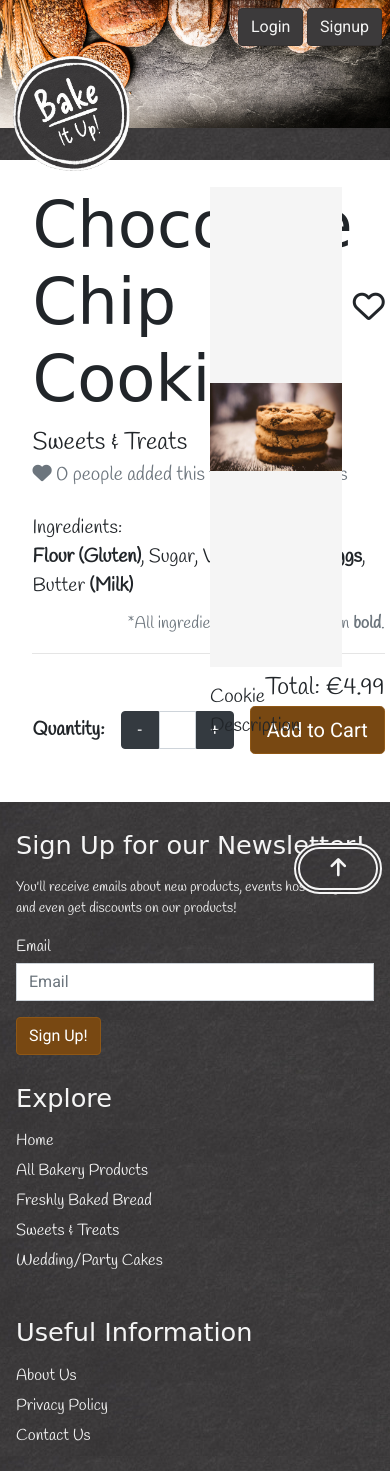
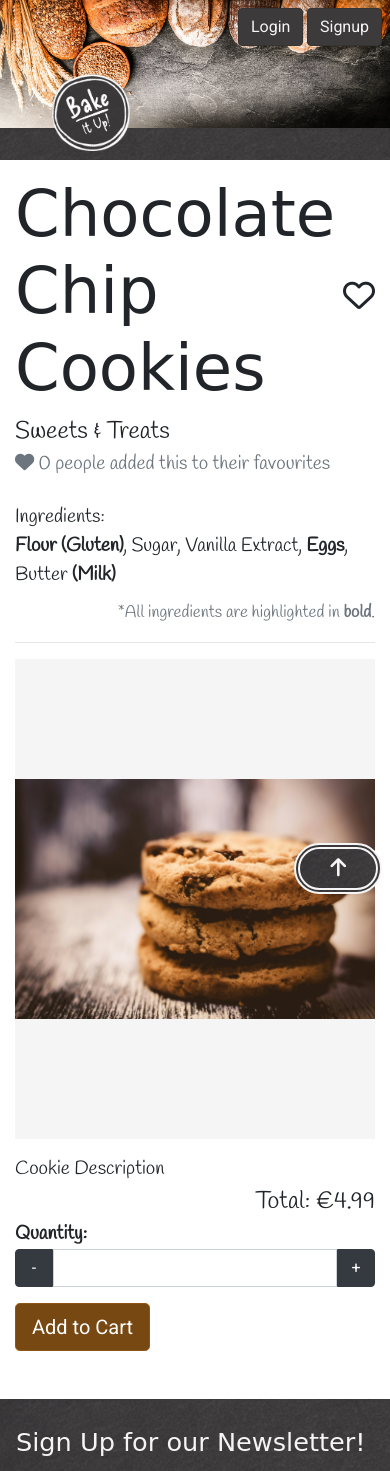
Before and after one commit to ShaneByrne0963/bake-it-up, a Django app: page /products/cookies in a window 390 px wide. Shown: the top 1471 px of the page. Run offline with Django 5.2, Linux system fonts and the light colour scheme; data comes from the database, SQL or seed files in the repository; some libraries are stand-ins or nearby versions; some web fonts are replaced.

Commit message:
Add styles for product detail page for smaller screens

```diff
--- a/products/static/products/css/products.css
+++ b/products/static/products/css/products.css
@@ -106,3 +106,17 @@
     border-top-right-radius: 0;
     border-bottom-right-radius: 0;
 }
+
+/* -----------------------------------------------------------------------MEDIA QUERIES
+
+/* --------------------------------------------------------Bootstrap's extra-large breakpoint */
+@media (max-width: 1200px) {
+    #logo-brand {
+        width: 20vw;
+        top: calc(-50% - 10vw);
+    }
+
+    #qty-selector {
+        display: block;
+    }
+}
--- a/products/templates/products/product_detail.html
+++ b/products/templates/products/product_detail.html
@@ -10,7 +10,7 @@
 {% block content %}
     <div class="container-fluid">
         <div class="row">
-            <div id="product-properties" class="col-5 offset-1 pl-0">
+            <div id="product-properties" class="col-12 col-md-10 col-lg-5 offset-md-1 pl-md-0">
                 <div>
                     <div class="d-flex align-items-center justify-content-between">
                         <h1>{{ product.display_name }}</h1>
@@ -29,12 +29,13 @@
                         </div>
                     </div>
                     <hr>
+                    <div id="product-image-mobile" class="d-block d-lg-none"></div>
                 </div>
                 <div>
                     <div id="product-detail-price" class="text-right">Total: &euro;{{ product.price }}</div>
                     <form id="qty-selector" method="POST">
                         <label for="product-quantity" class="mb-0"><strong>Quantity:</strong></label>
-                        <div class="mx-3">
+                        <div class="mx-xl-3 mb-3 mb-xl-0">
                             <div class="qty-input-group w-100">
                                 <button type="button" class="btn btn-dark qty-subtract">-</button>
                                 <input type="number" id="product-quantity" class="form-control qty-number">
@@ -45,11 +46,13 @@
                     </form>
                 </div>
             </div>
-            <div class="col-5">
-                <div id="product-detail-image" class="d-flex align-items-center justify-content-center">
-                    <img src="{{ product.image.url }}" alt="{{ product.display_name }}">
+            <div id="product-image-desktop" class="d-none d-lg-block col-5">
+                <div id="product-image-container">
+                    <div id="product-detail-image" class="d-flex align-items-center justify-content-center">
+                        <img src="{{ product.image.url }}" alt="{{ product.display_name }}">
+                    </div>
+                    <div class="mt-3">{{ product.description }}</div>
                 </div>
-                <div class="mt-3">{{ product.description }}</div>
             </div>
         </div>
     </div>
--- a/static/js/script.js
+++ b/static/js/script.js
@@ -35,6 +35,16 @@ function resizeWindow() {
     if (width < 576) {
         $('.pagination').addClass('pagination-sm');
     }
+
+    // Moving the product detail image between the ingredients and the form
+    if ($('#product-image-container').length > 0) {
+        let currentScreen = $('#product-image-container').parent().attr('id').replace('product-image-', '');
+        let actualScreen = (width < 992) ? 'mobile' : 'desktop';
+        if (currentScreen != actualScreen) {
+            let imageContainer = $('#product-image-container').detach();
+            $(`#product-image-${actualScreen}`).append(imageContainer);
+        }
+    }
 }
 
 $(document).ready(() => {
```
